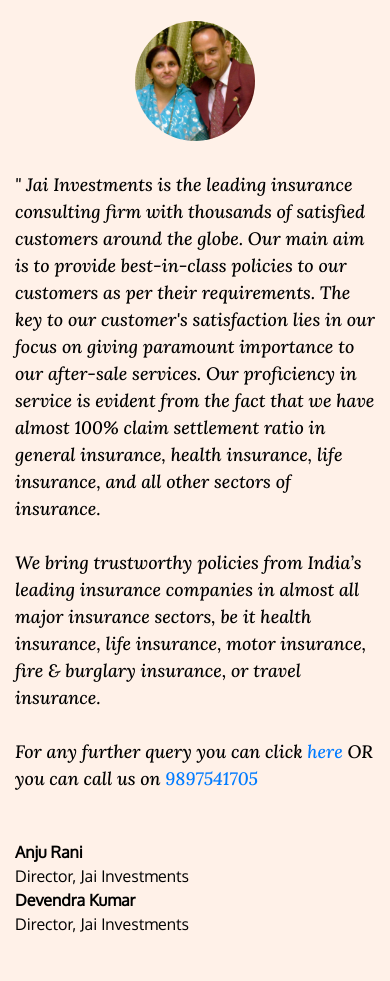
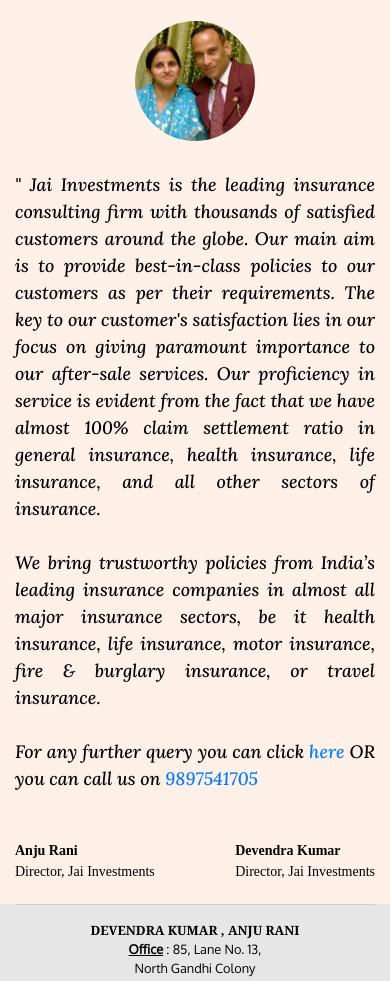
Before and after one commit to jdapoorv/Jai-Investments, a plain HTML site: page about.html in a window 390 px wide. Shown: the part 115-1096 px from the top of the page. Drawn offline with nearby package versions, Linux system fonts and the light colour scheme; a web font is replaced by a local one.

Commit message:
Update insure.css

```diff
--- a/insure.css
+++ b/insure.css
@@ -126,6 +126,7 @@ section span#comments {
 div.container p#about-content {
     font-size: 1.3em;
     margin: 30px auto 0px;
+    text-align: justify;
 }
 
 /* div.container img#about-image {
@@ -188,7 +189,15 @@ div.container p#about-content {
     font-size: 20px;
 }
 
-div.container div#signature {
+div.container div#signature1 {
+    float: left;
+    margin-bottom: 20px;
+    font-family: serif;
+    font-style: initial;
+    font-size: 18px;
+}
+
+div.container div#signature2 {
     float: right;
     margin-bottom: 20px;
     font-family: serif;
@@ -226,6 +235,13 @@ div.container div#signature {
     }
     div.container p#about-content {
         font-size: 18px;
+    }
+    div.container div#signature1 {
+        font-size: 14px;
+    }
+
+    div.container div#signature2 {
+        font-size: 14px;
     }
 }
 
```
